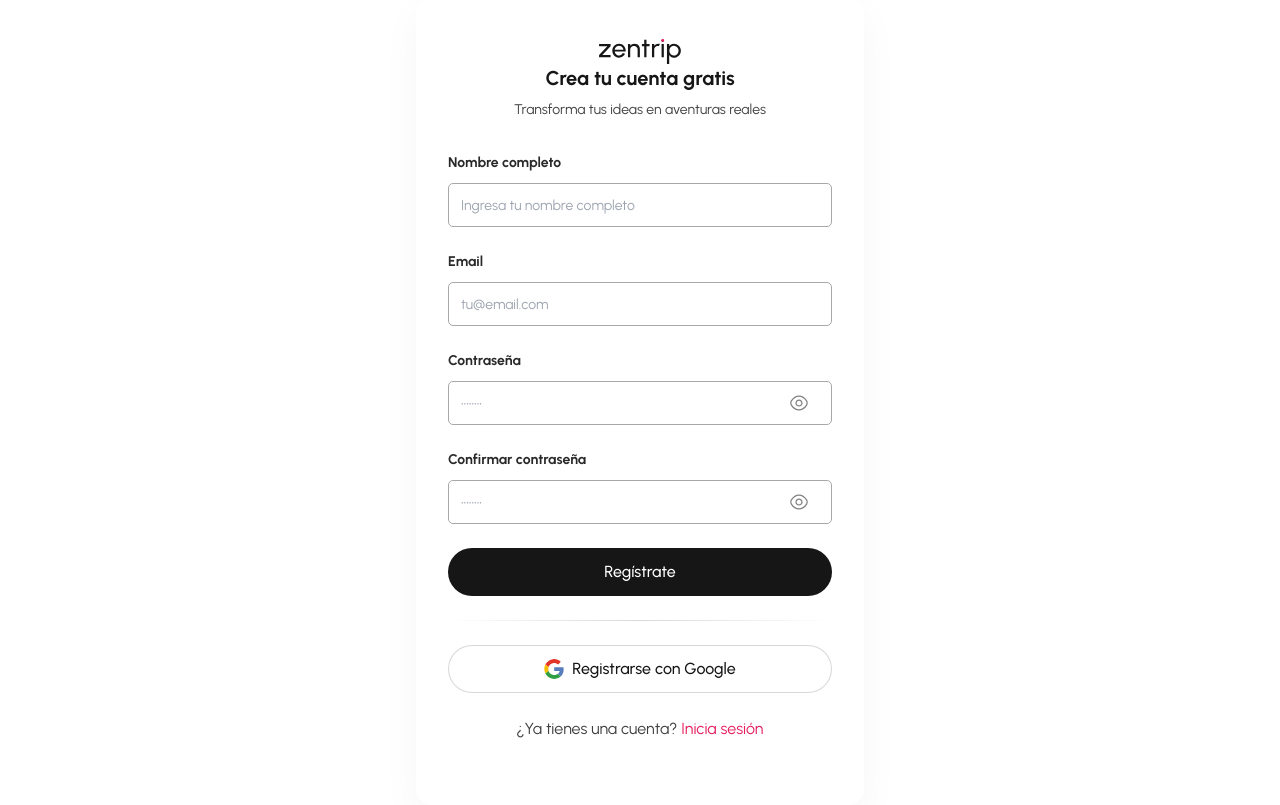
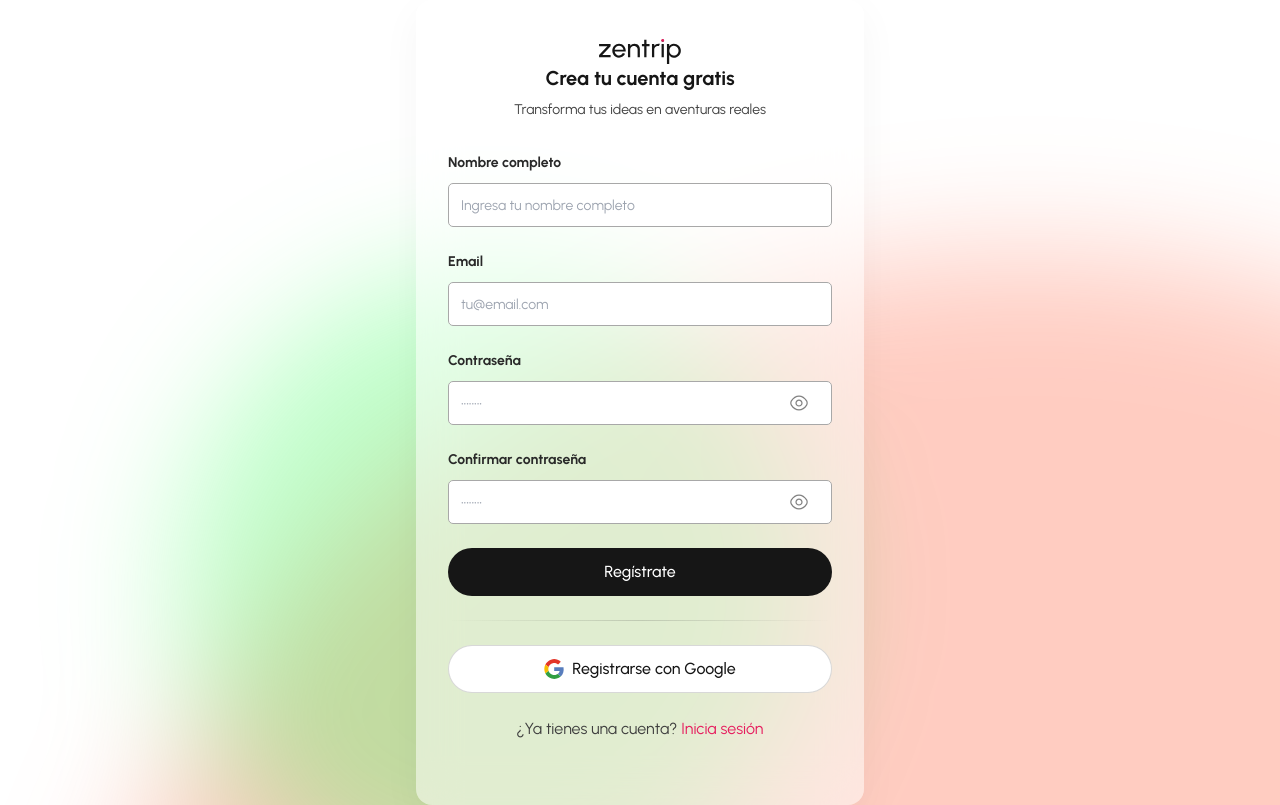
Before and after one commit to Ignacio918/viajes-app, a React (Vite) app in the folder viajes-app/: page /register in a window 1280 px wide. Built offline with nearby package versions, Linux system fonts and the light colour scheme; a web font is replaced by a local one.

Commit message:
nuevo background register

```diff
--- a/viajes-app/src/pages/RegisterPage.tsx
+++ b/viajes-app/src/pages/RegisterPage.tsx
@@ -6,6 +6,7 @@ import EyeIcon from "../assets/icons/eye.svg";
 import EyeOffIcon from "../assets/icons/eye-slash.svg";
 import Logo from "../assets/logo_medium.svg";
 import TextField from "../components/TextField";
+import { AnimatedGradient } from '../components/ui/AnimatedGradient'; // Importa el componente AnimatedGradient
 import "../styles/RegisterPage.css";
 
 interface RegisterPageProps {
@@ -221,9 +222,14 @@ const RegisterPage: React.FC<RegisterPageProps> = ({ onAuthSuccess }) => {
     };
   };
 
+  const gradientColors = ['#FF5733', '#33FF57', '#3357FF']; // Colores de ejemplo
+
   return (
-    <div className="auth-container">
-      <div className="auth-form-wrapper">
+    <div className="auth-container relative">
+      {/* Fondo animado */}
+      <AnimatedGradient colors={gradientColors} speed={5} blur="medium" />
+
+      <div className="auth-form-wrapper relative z-10">
         <div className="auth-logo-container">
           <img src={Logo} alt="Zentrip Logo" className="auth-logo-image" />
         </div>
```
